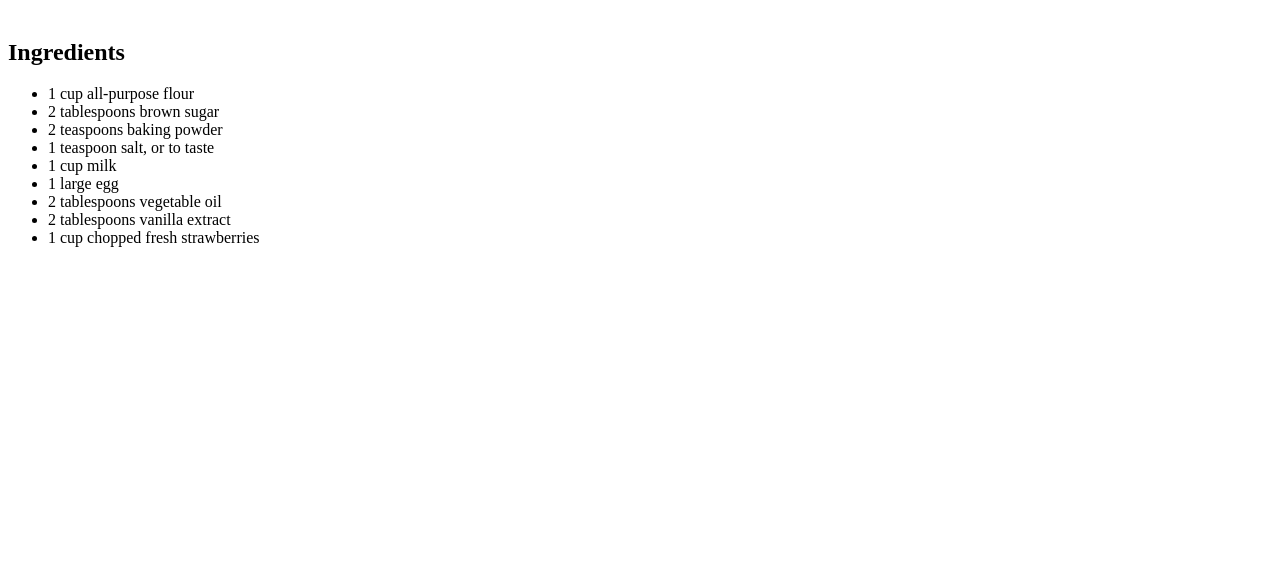
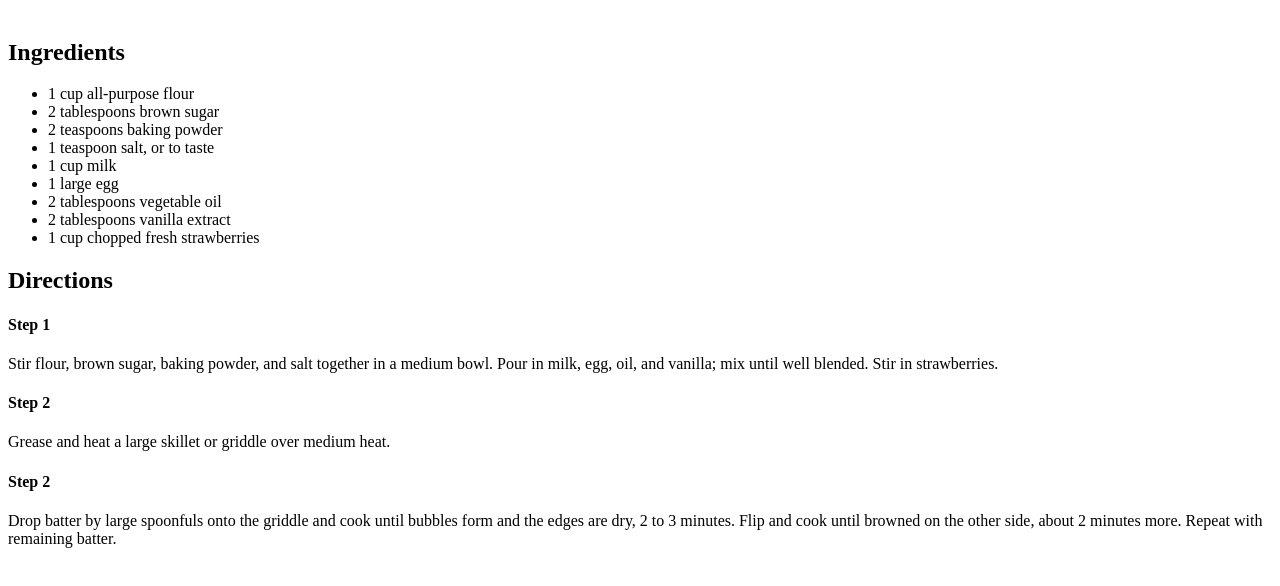
Before and after one commit to Mussesibi/odin-recipes, a plain HTML site: page recipes/pancake.html in a window 1280 px wide. Shown: the part 120-706 px from the top of the page. Drawn offline with Linux system fonts and the light colour scheme.

Commit message:
Complete pancake html
The instructions to make Pancake is added fully picture not yet added

```diff
--- a/recipes/pancake.html
+++ b/recipes/pancake.html
@@ -21,6 +21,28 @@
         <li>2 tablespoons vanilla extract</li>
         <li>1 cup chopped fresh strawberries</li>
     </ul>
+    <h2>Directions</h2>
+    <h4>Step 1</h4>
+    <p>
+        Stir flour, brown sugar, baking powder, and salt together in a medium bowl.
+        Pour in milk, egg, oil, and vanilla; mix until well blended.
+         Stir in strawberries.
+    </p>
+
+    <h4>Step 2</h4>
+
+    <p>
+        Grease and heat a large skillet or griddle over medium heat.
+    </p>
+
+    <h4>Step 2</h4>
+
+    <p>
+        Drop batter by large spoonfuls onto the griddle and
+        cook until bubbles form and the edges are dry,
+         2 to 3 minutes. Flip and cook until browned
+         on the other side, about 2 minutes more. Repeat with remaining batter.
+    </p>
 
 </body>
 </html>
```
